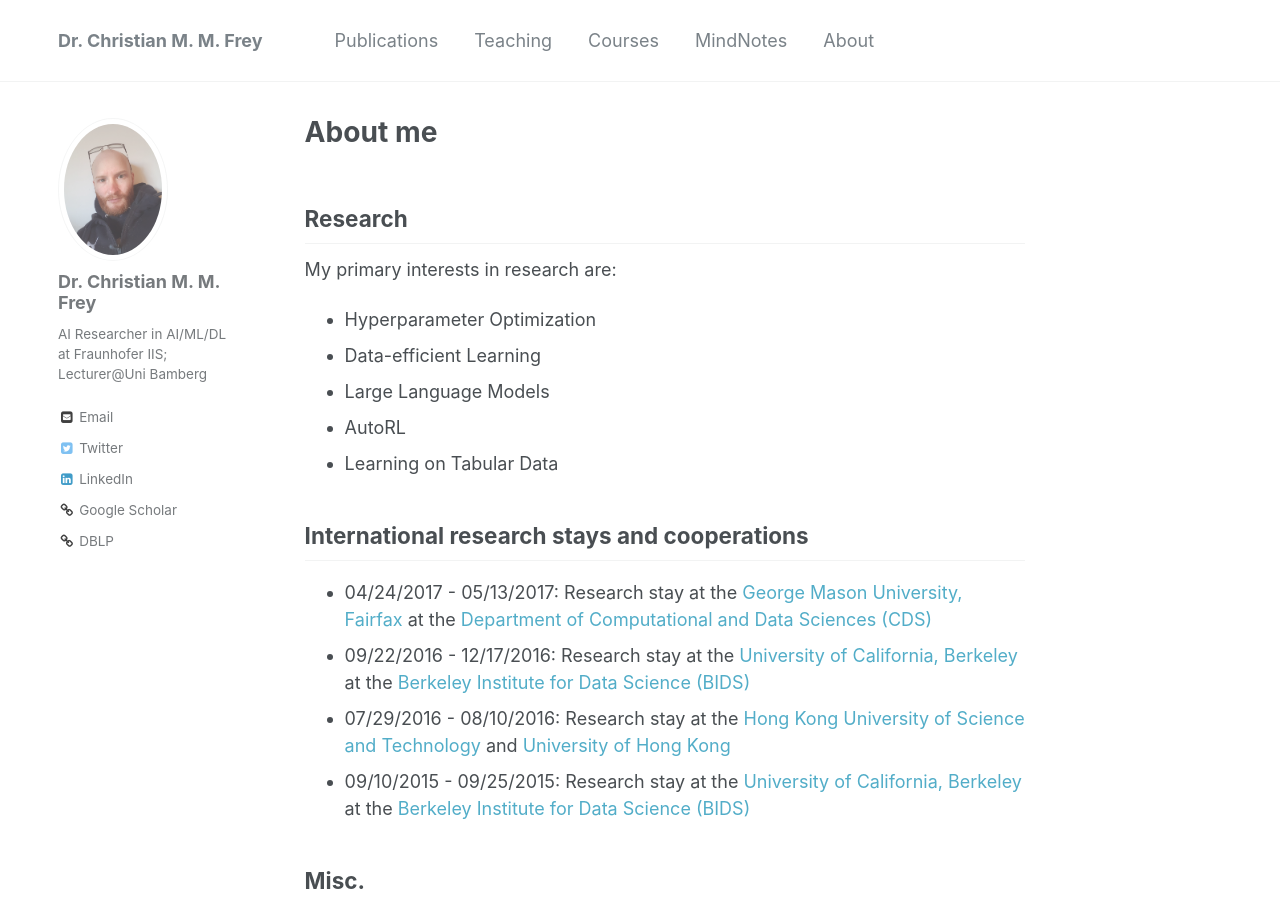
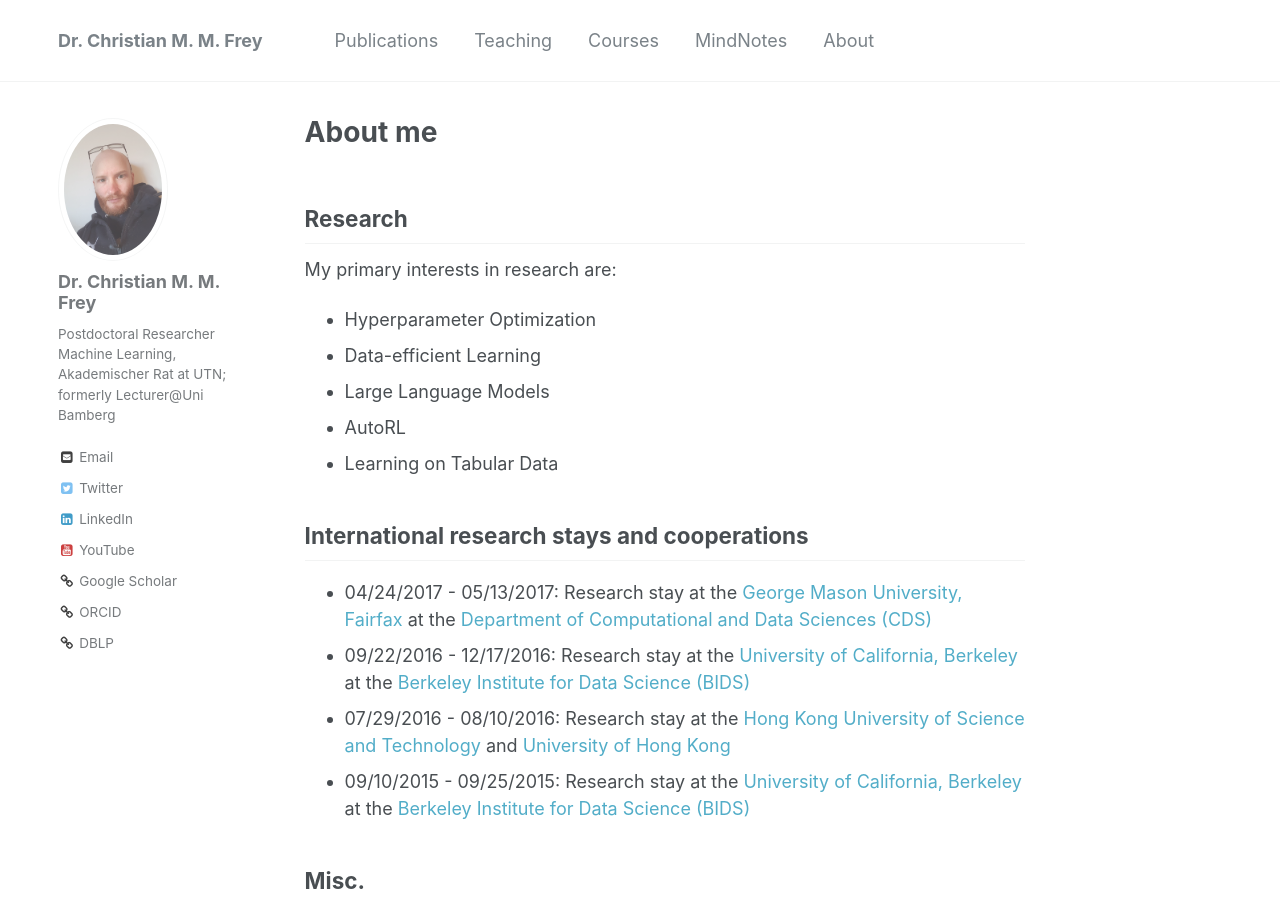
Before and after one commit to christianmaxmike/christianmaxmike.github.io, a Jekyll site: the page built from _pages/about.md, in a window 1280 px wide and 900 px high. Built offline with Jekyll 4.4.1, drawn with Linux system fonts in a browser that asks for light colours; part of the change alters nothing that is shown.

Commit message:
Update _config.yml

```diff
--- a/_config.yml
+++ b/_config.yml
@@ -83,7 +83,7 @@ analytics:
 author:
   name             : "Dr. Christian M. M. Frey"
   avatar           : "https://christianmaxmike.github.io/images/frey_2.jpg"
-  bio              : "AI Researcher in AI/ML/DL at Fraunhofer IIS; Lecturer@Uni Bamberg"
+  bio              : "Postdoctoral Researcher Machine Learning, Akademischer Rat at UTN; formerly Lecturer@Uni Bamberg"
   location         :
   employer         :
   googlescholar    : https://scholar.google.com/citations?user=hCNFekkAAAAJ
@@ -101,7 +101,7 @@ author:
   instagram        :
   lastfm           :
   linkedin         : "christian-m-m-frey"
-  orcid            : # "http://orcid.org/yourorcidurl"
+  orcid            : "http://orcid.org/0000-0003-2458-6651"
   pinterest        :
   soundcloud       :
   stackoverflow    : # http://stackoverflow.com/users/123456/username
@@ -111,7 +111,7 @@ author:
   vine             :
   weibo            :
   xing             : # Christian_Frey84
-  youtube          :
+  youtube          : "https://www.youtube.com/@chrismaxmike"
   wikipedia        :
   dblp             : https://dblp.org/pid/304/7977.html
   researchgate     : # https://www.researchgate.net/profile/Christian_Frey7
```
